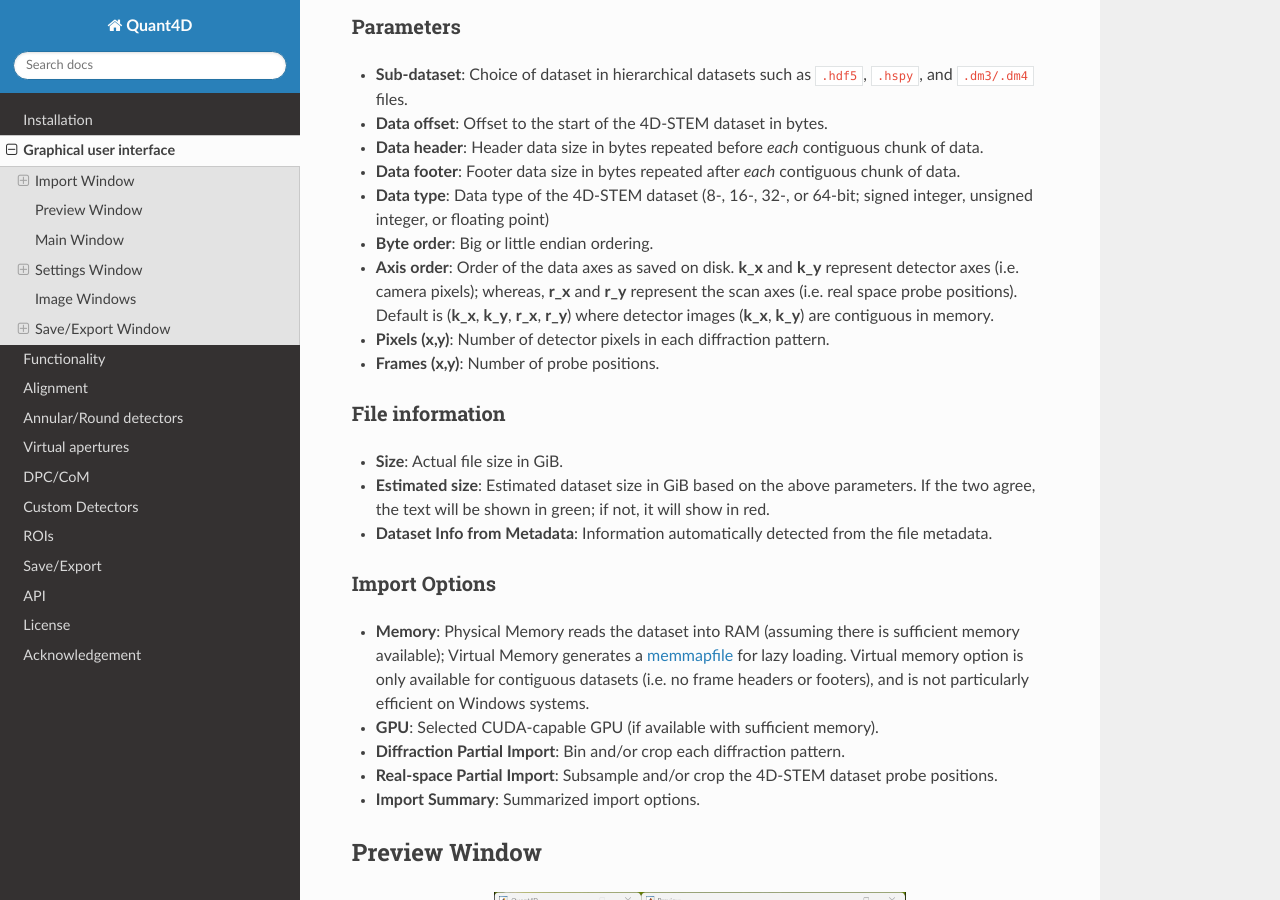
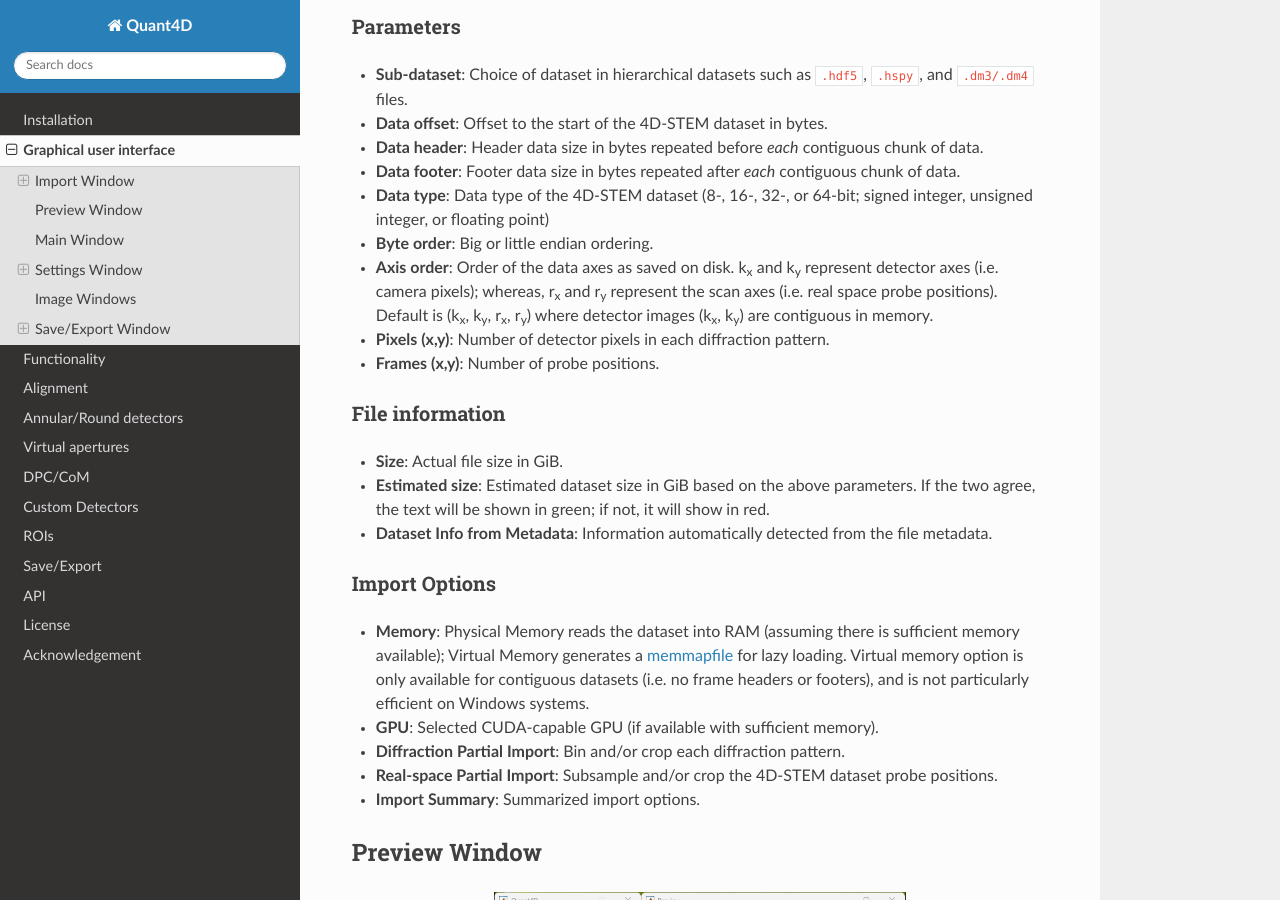
Before and after one commit to bryandesser/Quant4D, a Sphinx documentation site: the page built from docs/source/graphical_user_interface.rst, in a window 1280 px wide and 900 px high, scrolled down 590 px. Built offline with Sphinx 7.4.7 and the Read the Docs theme 3.1.0, drawn with Linux system fonts in a browser that asks for light colours; formulas are drawn with MathJax 3; part of the change alters nothing that is shown.

```diff
--- a/docs/source/graphical_user_interface.rst
+++ b/docs/source/graphical_user_interface.rst
@@ -36,11 +36,11 @@ Parameters
 * **Data type**: Data type of the 4D-STEM dataset (8-, 16-, 32-, or 64-bit;
   signed integer, unsigned integer, or floating point)
 * **Byte order**: Big or little endian ordering.
-* **Axis order**: Order of the data axes as saved on disk. **k_x** and **k_y**
-  represent detector axes (i.e. camera pixels); whereas, **r_x** and **r_y**
-  represent the scan axes (i.e. real space probe positions). Default is
-  (**k_x**, **k_y**, **r_x**, **r_y**) where detector images (**k_x**, **k_y**)
-  are contiguous in memory.
+* **Axis order**: Order of the data axes as saved on disk. k\ :sub:`x` and
+  k\ :sub:`y` represent detector axes (i.e. camera pixels); whereas,
+  r\ :sub:`x` and r\ :sub:`y` represent the scan axes (i.e. real space probe
+  positions). Default is (k\ :sub:`x`, k\ :sub:`y`, r\ :sub:`x`, r\ :sub:`y`)
+  where detector images (k\ :sub:`x`, k\ :sub:`y`) are contiguous in memory.
 * **Pixels (x,y)**: Number of detector pixels in each diffraction pattern.
 * **Frames (x,y)**: Number of probe positions.
 
```
